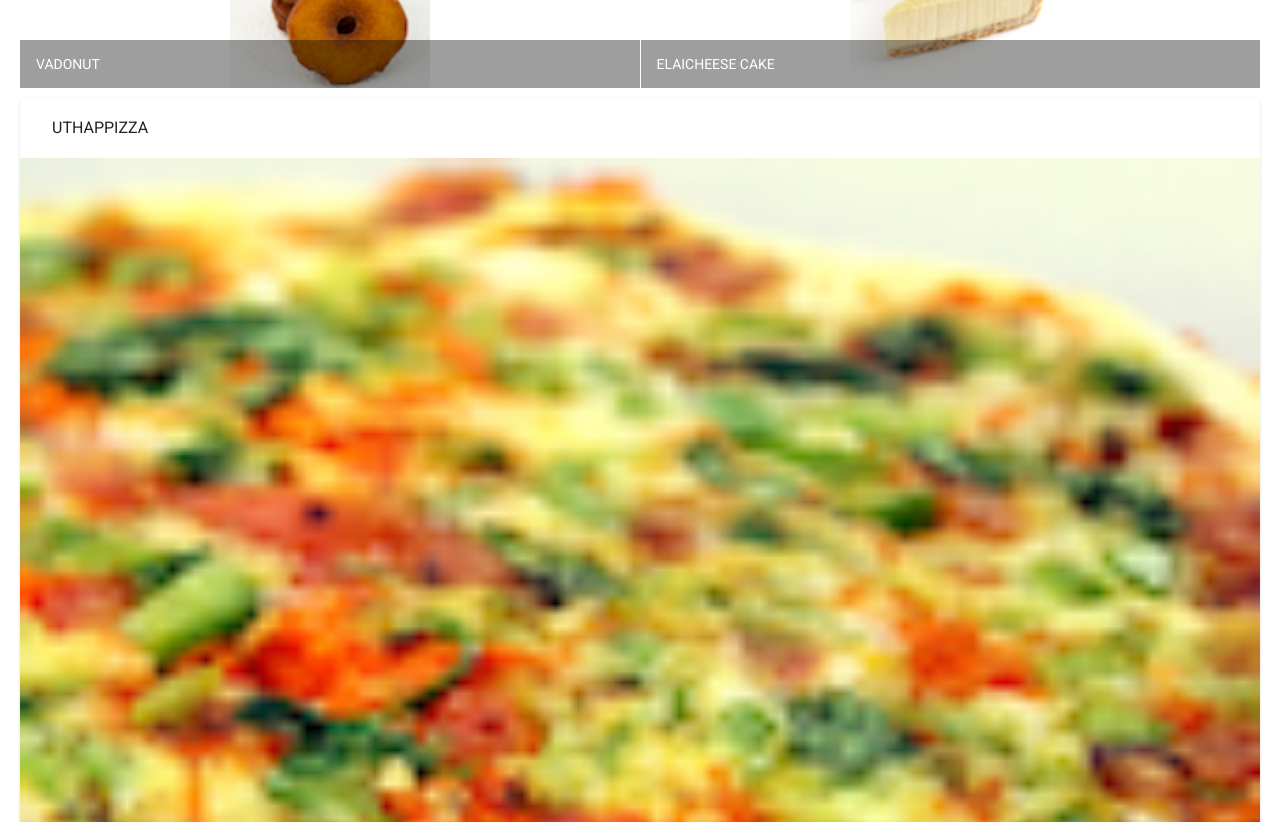
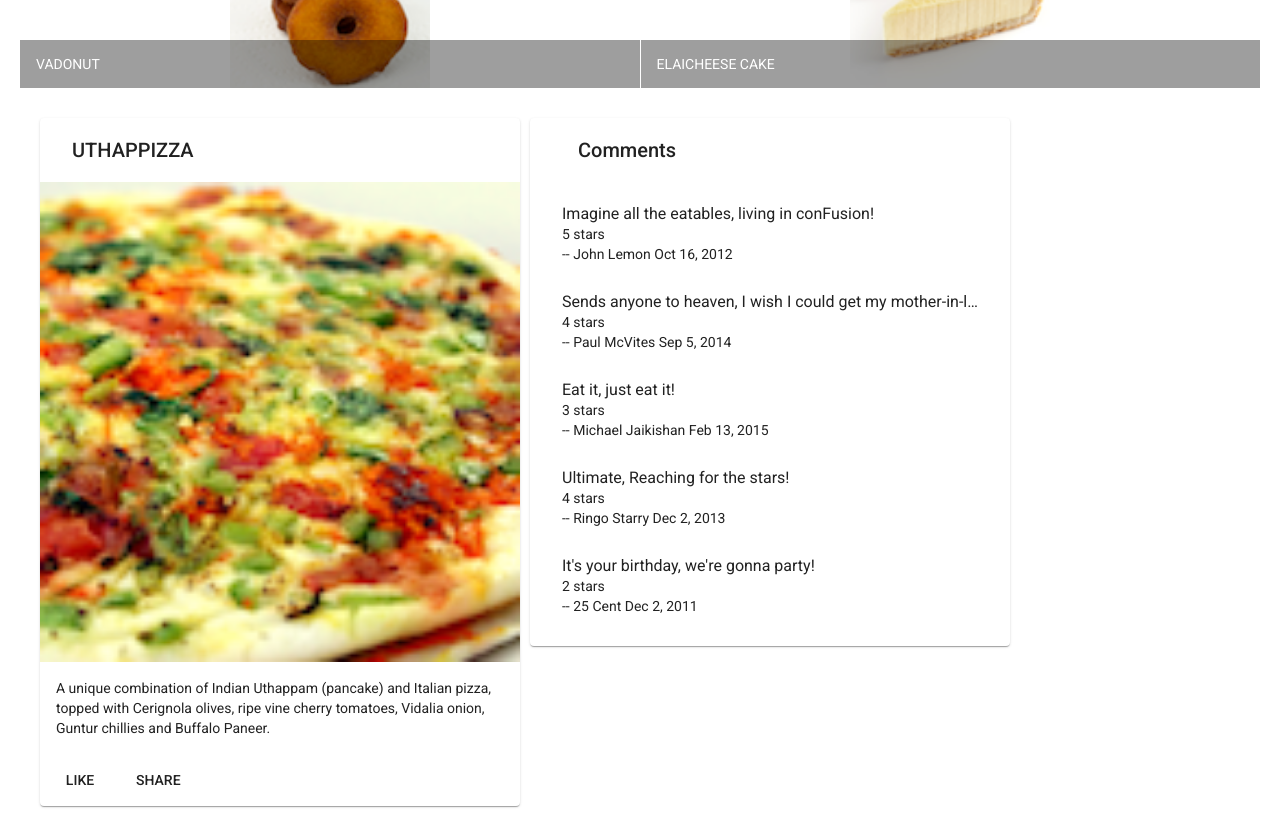
Before and after one commit to rifayetazamtalukder/conFusion, an Angular app: page / in a window 1280 px wide. Shown: the part 460-1282 px from the top of the page. Built offline with nearby package versions, Linux system fonts and the light colour scheme.

Commit message:
Assignment 1

```diff
--- a/src/app/app.module.ts
+++ b/src/app/app.module.ts
@@ -11,6 +11,7 @@ import 'hammerjs';
 
 import { AppComponent } from './app.component';
 import { MenuComponent } from './menu/menu.component';
+import { DishdetailComponent } from './dishdetail/dishdetail.component';
 
 
 
@@ -20,7 +21,8 @@ import { MenuComponent } from './menu/menu.component';
 @NgModule({
   declarations: [
     AppComponent,
-    MenuComponent
+    MenuComponent,
+    DishdetailComponent
   ],
   imports: [
     BrowserModule,
--- /dev/null
+++ b/src/app/dishdetail/dishdetail.component.html
@@ -0,0 +1,74 @@
+<!--  -->
+<!--  -->
+<!--  -->
+
+<div class="container" fxLayout="row" fxLayout.sm="column" fxLayout.xs="column"
+    fxLayoutAlign.get-md="space-around center" fxLayoutGap="10px" fxLayoutGap.xs="0">
+
+    <div fxFlex="40" *ngIf="dish">
+
+        <mat-card>
+
+            <mat-card-header>
+
+                <mat-card-title>
+
+                    <h2>{{ dish.name | uppercase }}</h2>
+
+                </mat-card-title>
+
+            </mat-card-header>
+
+            <img mat-card-image src="{{ dish.image }}" alt="{{ dish.name }}">
+
+            <mat-card-content>
+
+                <p>{{ dish.description }}</p>
+
+            </mat-card-content>
+
+            <mat-card-actions>
+
+                <button mat-button>LIKE</button>
+                <button mat-button>SHARE</button>
+
+            </mat-card-actions>
+
+        </mat-card>
+
+    </div>
+
+    <div fxFlex="40" *ngIf="dish">
+
+
+        <mat-card>
+
+            <mat-card-header>
+
+                <h2>Comments</h2>
+
+            </mat-card-header>
+
+            <mat-card-content>
+
+                <mat-list>
+
+                    <mat-list-item *ngFor="let comment of dish.comments">
+
+                        <p matLine>{{ comment.comment }}</p>
+                        <p matLine>{{ comment.rating }} stars</p>
+                        <p matLine>-- {{ comment.author }} {{ comment.date | date }}</p>
+
+                    </mat-list-item>
+
+                </mat-list>
+
+            </mat-card-content>
+
+
+        </mat-card>
+
+    </div>
+
+
+</div>
--- /dev/null
+++ b/src/app/dishdetail/dishdetail.component.ts
@@ -0,0 +1,66 @@
+import { Component, OnInit } from '@angular/core';
+
+
+
+const DISH = {
+  id: '0',
+  name: 'Uthappizza',
+  image: '/assets/images/uthappizza.png',
+  category: 'mains',
+  featured: true,
+  label: 'Hot',
+  price: '4.99',
+  // tslint:disable-next-line:max-line-length
+  description: 'A unique combination of Indian Uthappam (pancake) and Italian pizza, topped with Cerignola olives, ripe vine cherry tomatoes, Vidalia onion, Guntur chillies and Buffalo Paneer.',
+  comments: [
+    {
+      rating: 5,
+      comment: 'Imagine all the eatables, living in conFusion!',
+      author: 'John Lemon',
+      date: '2012-10-16T17:57:28.556094Z'
+    },
+    {
+      rating: 4,
+      comment: 'Sends anyone to heaven, I wish I could get my mother-in-law to eat it!',
+      author: 'Paul McVites',
+      date: '2014-09-05T17:57:28.556094Z'
+    },
+    {
+      rating: 3,
+      comment: 'Eat it, just eat it!',
+      author: 'Michael Jaikishan',
+      date: '2015-02-13T17:57:28.556094Z'
+    },
+    {
+      rating: 4,
+      comment: 'Ultimate, Reaching for the stars!',
+      author: 'Ringo Starry',
+      date: '2013-12-02T17:57:28.556094Z'
+    },
+    {
+      rating: 2,
+      comment: 'It\'s your birthday, we\'re gonna party!',
+      author: '25 Cent',
+      date: '2011-12-02T17:57:28.556094Z'
+    }
+  ]
+};
+
+
+
+@Component({
+  selector: 'app-dishdetail',
+  templateUrl: './dishdetail.component.html',
+  styleUrls: ['./dishdetail.component.scss']
+})
+export class DishdetailComponent implements OnInit {
+
+  dish = DISH;
+
+
+  constructor() { }
+
+  ngOnInit(): void {
+  }
+
+}
--- a/src/app/menu/menu.component.html
+++ b/src/app/menu/menu.component.html
@@ -35,38 +35,6 @@
 
     </div>
 
-
-    <div fxFlex *ngIf="selectedDish">
-
-        <mat-card>
-
-            <mat-card-header>
-
-                <mat-card-title>
-
-                    <h3>{{ selectedDish.name | uppercase }}</h3>
-
-                </mat-card-title>
-
-            </mat-card-header>
-
-            <img mat-card-image src="{{ selectedDish.image }}" alt="{{ selectedDish.name }}">
-
-            <mat-card-content>
-
-                <p>{{ selectedDish.description }}</p>
-
-            </mat-card-content>
-
-            <mat-card-actions>
-
-                <button mat-button>LIKE</button>
-                <button mat-button>SHARE</button>
-
-            </mat-card-actions>
-
-        </mat-card>
-
-    </div>
+    <app-dishdetail></app-dishdetail>
 
 </div>
```
Also changed, not shown: src/app/dishdetail/dishdetail.component.scss (added), 1 other file (tests, documents, lock files or other folders).
